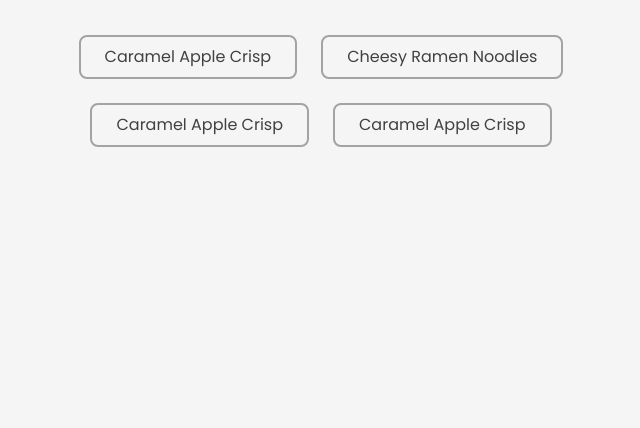
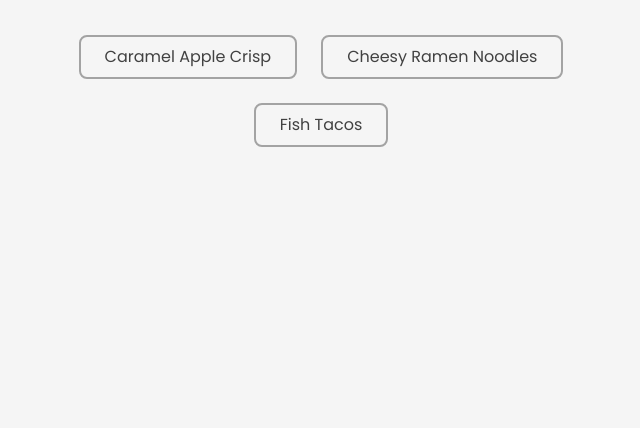
Before and after one commit to sanyomor-01/foundation-odin, a plain HTML site: page index.html in a window 1280 px wide. Shown: the part 372-800 px from the top of the page, without its empty margins (319-959 px from the left). Drawn offline with Linux system fonts and the light colour scheme.

Commit message:
fix: tacos link

```diff
--- a/index.html
+++ b/index.html
@@ -13,8 +13,8 @@
             <div>
                 <a href="./recipes/caramel-Apple-crisp.html">Caramel Apple Crisp</a>
                 <a href="./recipes/ramen.html">Cheesy Ramen Noodles</a>
-                <a href="./recipes/caramel-Apple-crisp.html">Caramel Apple Crisp</a>
-                <a href="./recipes/caramel-Apple-crisp.html">Caramel Apple Crisp</a>
+                <a href="./recipes/fish-tacos.html">Fish Tacos</a>
+
 
             </div>
         </div>
```
